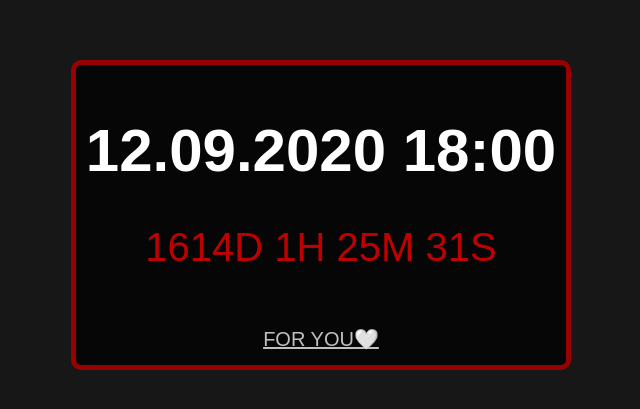
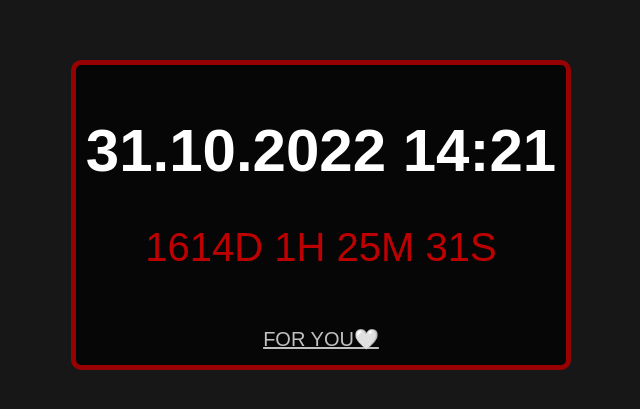
Before and after one commit to aalymov/12092020, a plain HTML site: page index.html in a window 1280 px wide. Shown: the part 185-594 px from the top of the page, without its empty margins (319-959 px from the left). Drawn offline with Linux system fonts and the light colour scheme.

Commit message:
index.html

```diff
--- a/index.html
+++ b/index.html
@@ -1,12 +1,12 @@
 <!DOCTYPE html>
 <html>
 <head>
-    <title>12092020</title>
+    <title>31102022</title>
     <link rel="stylesheet" type="text/css" href="styles.css">
 </head>
 <body>
 <div class="centered-content">
-    <h1 class="timer">12.09.2020 18:00</h1>
+    <h1 class="timer">31.10.2022 14:21</h1>
     <p id="elapsedTime"></p>
 
     <div class="social-links">
```
